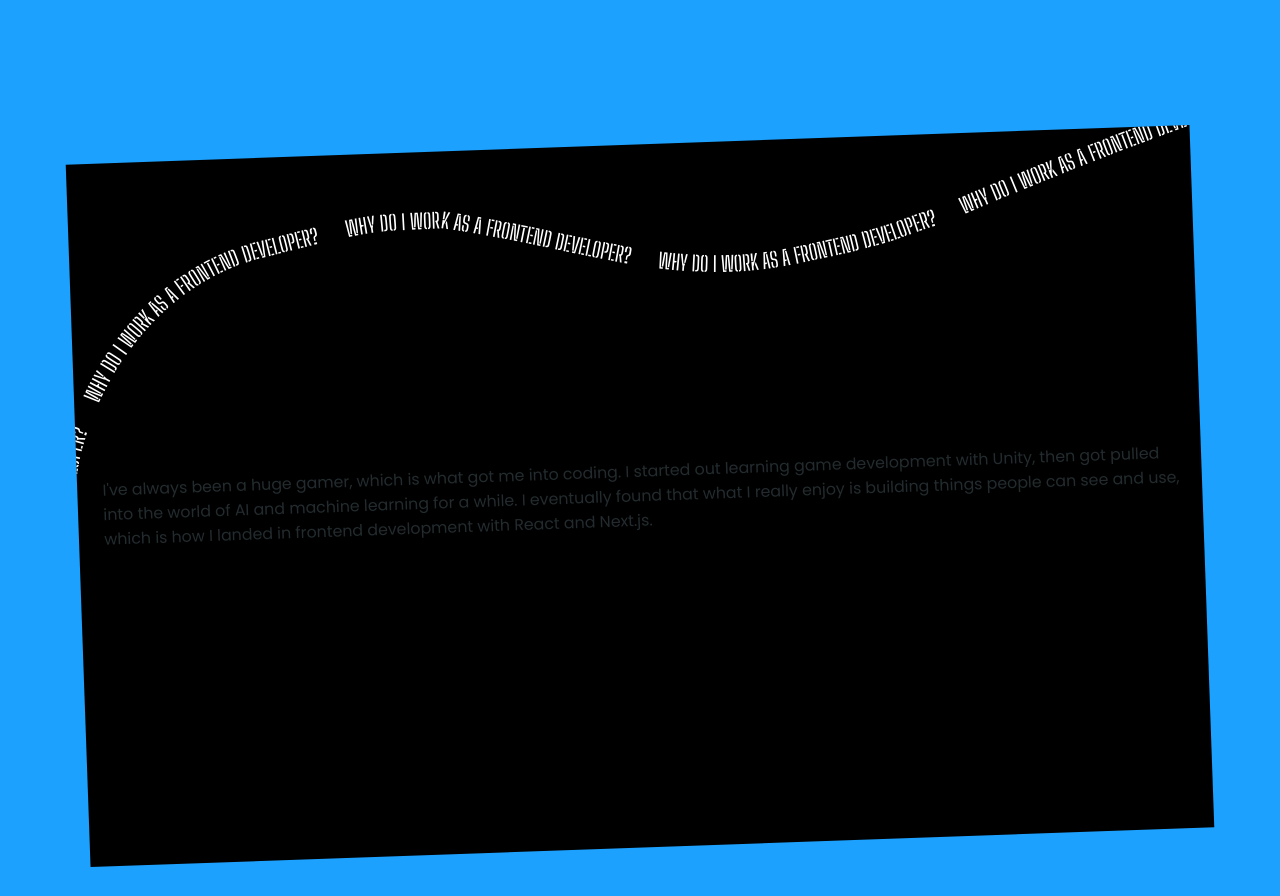
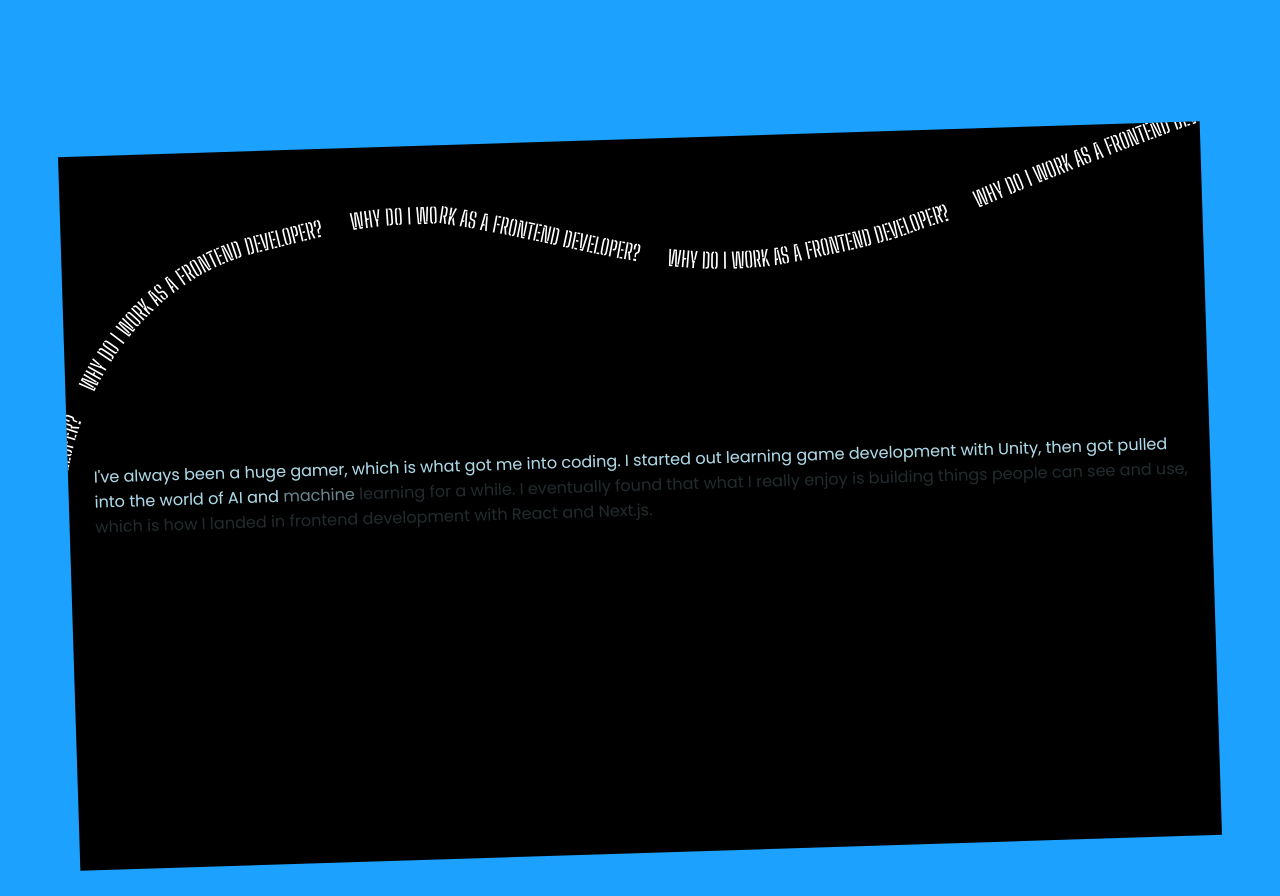
Before and after one commit to abhikatta/portfolio, a Next.js app: page /about in a window 1280 px wide. Shown: the part 800-1696 px from the top of the page. Before the commit the page ends 1667 px from the top, so only its background shows below. Built offline with nearby package versions, Linux system fonts and the light colour scheme; a web font is replaced by a local one.

Commit message:
refactor: another major refactor?

```diff
--- a/src/app/about/page.tsx
+++ b/src/app/about/page.tsx
@@ -3,10 +3,10 @@ import { AboutHero } from "@/sections/about/hero";
 
 const Page = () => {
   return (
-    <>
+    <section className="relative h-auto w-full">
       <AboutHero />
       <AboutFirstFold />
-    </>
+    </section>
   );
 };
 
--- a/src/sections/about/first-fold.tsx
+++ b/src/sections/about/first-fold.tsx
@@ -1,21 +1,40 @@
+"use client";
+
+import Container from "@/components/container";
 import { SectionSmoothScroll } from "../reusable/section-smooth-scroll";
+import { useRef } from "react";
+import { useScroll } from "motion/react";
+import { RevealWord } from "@/components/animated/reveal-words";
+import { CurveText } from "@/components/animated/curved-text-parallax";
 
 const AboutFirstFold = () => {
   const topLine = "Why do I work as a frontend developer?";
   const text =
     "I've always been a huge gamer, which is what got me into coding. I started out learning game development with Unity, then got pulled into the world of AI and machine learning for a while. I eventually found that what I really enjoy is building things people can see and use, which is how I landed in frontend development with React and Next.js.";
+  const scrollRef = useRef<HTMLParagraphElement | null>(null);
+
+  const words = text.split(" ");
+
+  const { scrollYProgress: yTextReveal } = useScroll({
+    target: scrollRef,
+    offset: ["end end", "start center"],
+  });
 
   return (
-    <SectionSmoothScroll
-      curveTextProps={{
-        svgTextClassName: "text-boldonse text-4xl",
-        svgTextDisplacement: 25,
-        className: "absolute top-0 max-w-full",
-        topLine: topLine,
-        hasCurveText: true,
-      }}
-      textProps={{ text }}
-    />
+    <SectionSmoothScroll className="relative">
+      <CurveText
+        svgTextClassName="text-boldonse text-4xl"
+        svgTextDisplacement={25}
+        className="absolute top-0"
+        topLine={topLine}
+      />
+      <Container ref={scrollRef}>
+        <p className="font-poppins text-lightBlue flex h-full w-full flex-wrap text-lg 2xl:text-3xl 2xl:leading-12">
+          <RevealWord words={words} scrollYProgress={yTextReveal} />
+        </p>
+      </Container>
+      ;
+    </SectionSmoothScroll>
   );
 };
 
--- a/src/sections/reusable/section-smooth-scroll.tsx
+++ b/src/sections/reusable/section-smooth-scroll.tsx
@@ -1,32 +1,13 @@
 "use client";
-import { CurveText } from "@/components/animated/curved-text-parallax";
-import { RevealWord } from "@/components/animated/reveal-words";
-import { CurveSvgProps } from "@/components/animated/types";
 import { MotionDiv } from "@/components/common-motion-elements";
-import Container from "@/components/container";
 import { cn } from "@/utils/cn";
-import { useScroll, useTransform } from "motion/react";
+import { HTMLMotionProps, useScroll, useTransform } from "motion/react";
 import { useRef } from "react";
 
 export const SectionSmoothScroll = ({
   ...props
-}: {
-  textProps: {
-    text: string;
-    className?: string;
-    textClassName?: string;
-  };
-  curveTextProps: CurveSvgProps & { hasCurveText: boolean };
-}) => {
-  const { curveTextProps, textProps } = props;
-
-  const { hasCurveText, ...otherCurveTextProps } = curveTextProps;
-  const { text, textClassName, className } = textProps;
-
-  const words = text.split(" ");
-
+}: Omit<HTMLMotionProps<"div">, "ref">) => {
   const ref = useRef<HTMLParagraphElement | null>(null);
-  const scrollRef = useRef<HTMLParagraphElement | null>(null);
 
   const { scrollYProgress } = useScroll({
     target: ref,
@@ -39,32 +20,17 @@ export const SectionSmoothScroll = ({
   );
   const rotate = useTransform(scrollYProgress, [0, 0.5, 1], [-5, 0, 5]);
 
-  const { scrollYProgress: yTextReveal } = useScroll({
-    target: scrollRef,
-    offset: ["start 0.6", "end 0.6"],
-  });
-
   return (
     <MotionDiv
       ref={ref}
+      {...props}
       className={cn(
         "flex min-h-screen w-full flex-col items-center justify-center bg-black",
-        className,
+        props.className,
       )}
-      style={{ scale, rotate }}
+      style={{ scale, rotate, ...props.style }}
     >
-      {hasCurveText && <CurveText {...otherCurveTextProps} />}
-      <Container>
-        <p
-          ref={scrollRef}
-          className={cn(
-            "font-poppins text-lightBlue flex w-full flex-wrap text-lg 2xl:text-3xl 2xl:leading-12",
-            textClassName,
-          )}
-        >
-          <RevealWord words={words} scrollYProgress={yTextReveal} />
-        </p>
-      </Container>
+      {props.children}
     </MotionDiv>
   );
 };
```
